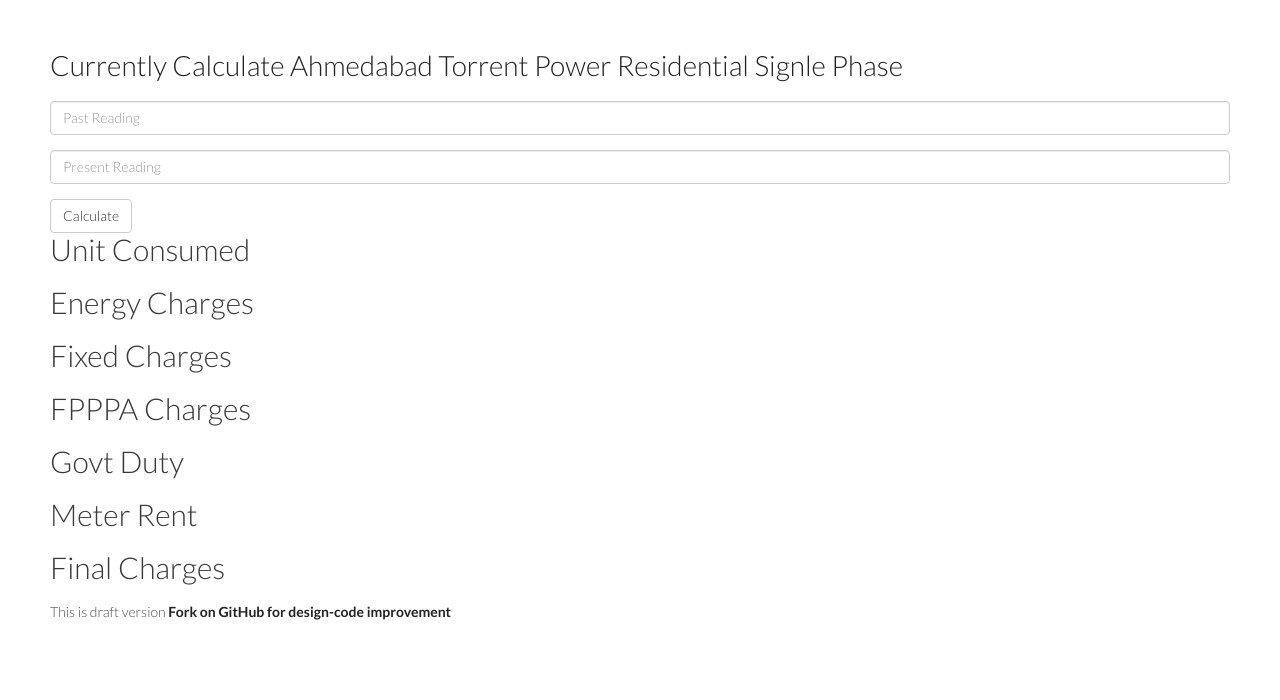
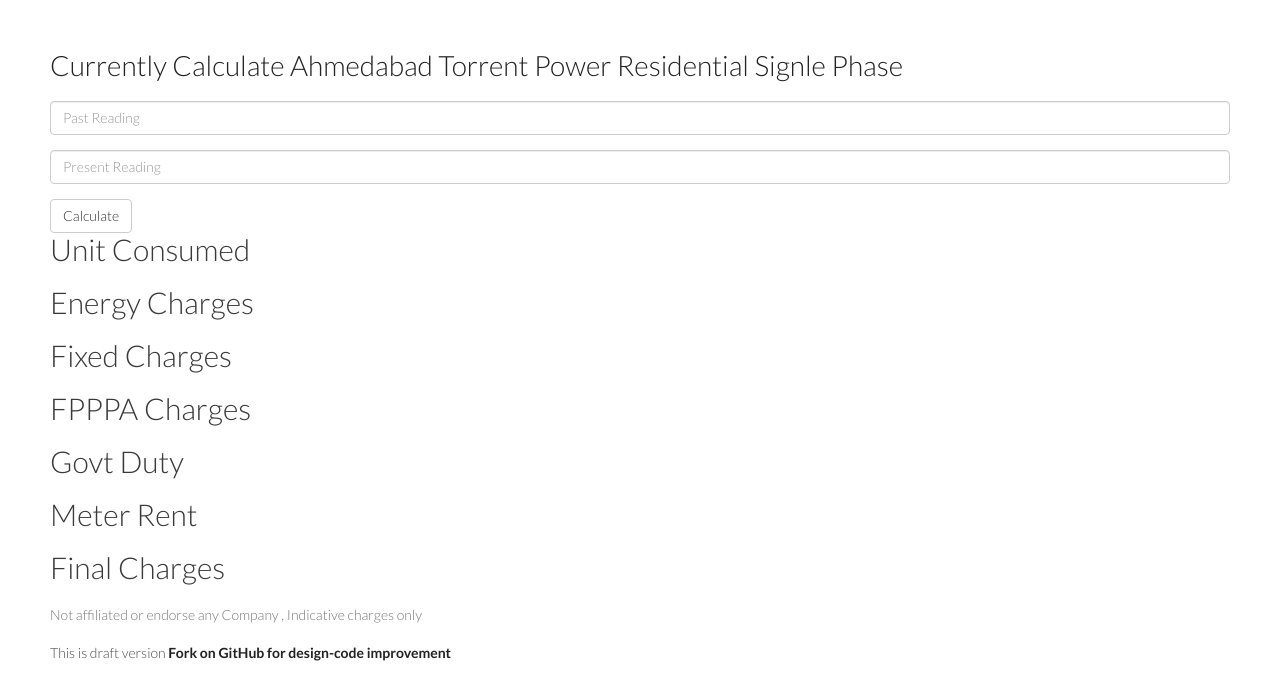
Before and after one commit to wasim117/ebillcalc, a plain HTML site: page index.html in a window 1280 px wide. Drawn offline with Linux system fonts and the light colour scheme.

Commit message:
updated usage terms

```diff
--- a/index.html
+++ b/index.html
@@ -35,6 +35,7 @@
       <h2>Meter Rent <span id="meterRent"> </span></h2>
 
       <h2>Final Charges <span id="finalCharges"></span></h2>
+      <p>Not affiliated or endorse any Company , Indicative charges only</p>
       <h5>This is draft version <a href="https://github.com/wasim117/ebillcalc"> <strong>Fork on GitHub for design-code improvement</strong></a></h5>
 
     <!-- jQuery (necessary for Bootstrap's JavaScript plugins) -->
```
